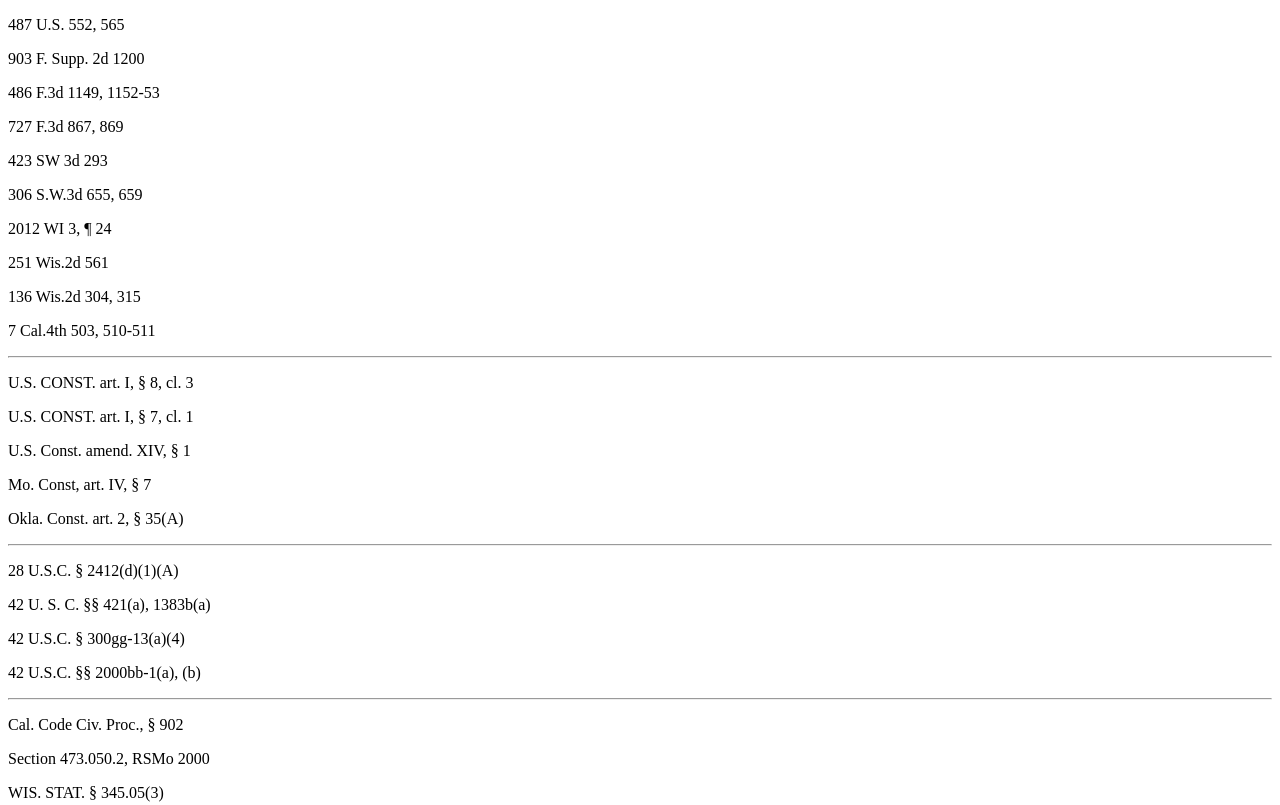
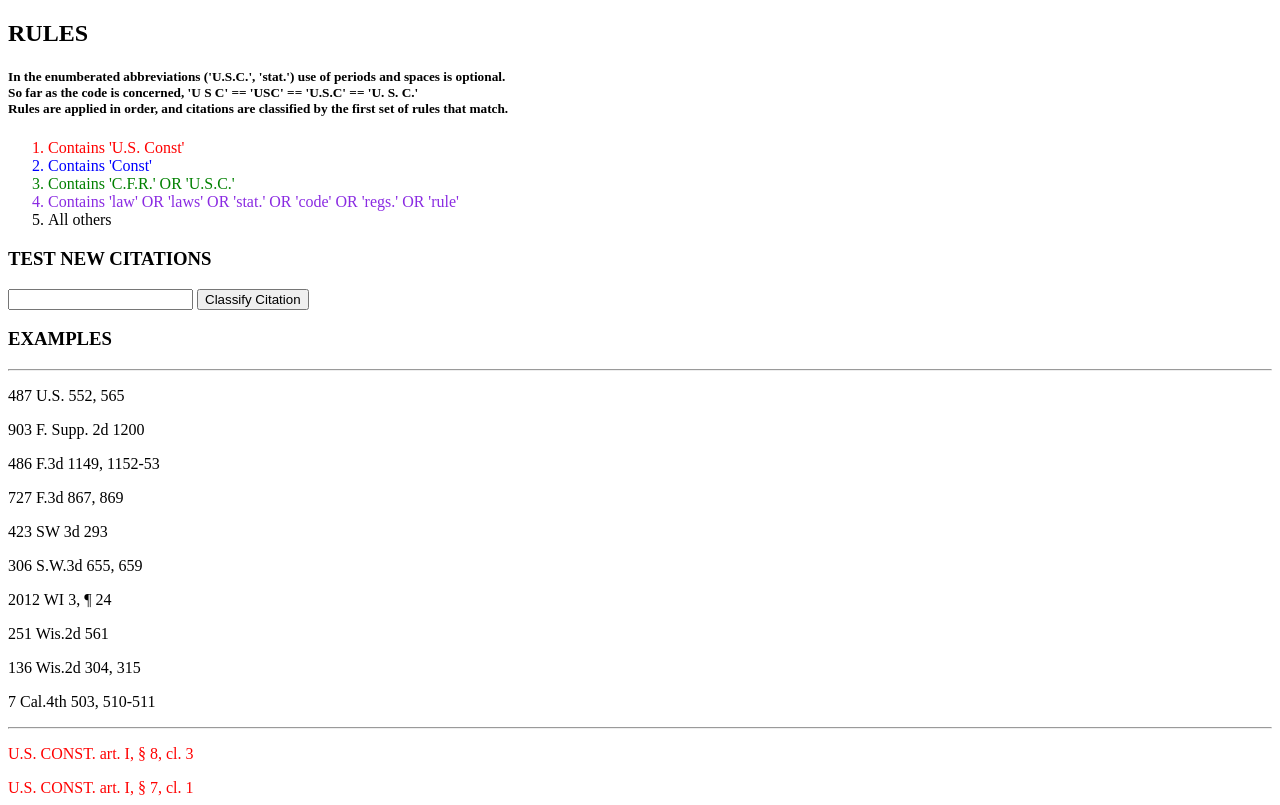
Before and after one commit to ambirdsall/lawfetcher, a plain HTML site: page test.html in a window 1280 px wide. Shown: the top 805 px of the page. Drawn offline with Linux system fonts and the light colour scheme.

Commit message:
Add classification code and input; color-label types

```diff
--- a/test.css
+++ b/test.css
@@ -0,0 +1,6 @@
+.test-1 { color: red; }
+.test-2 { color: blue; }
+.test-3 { color: green; }
+.test-4 { color: blueviolet; }
+.test-5 { color: chocolate; }
+.test-6 { color: cadetblue; }
--- a/test.html
+++ b/test.html
@@ -6,6 +6,28 @@
   <link rel="stylesheet" href="test.css">
 </head>
 <body>
+  <h2>RULES</h2>
+  <h5>
+    In the enumberated abbreviations ('U.S.C.', 'stat.') use of periods and spaces is optional.<br/>
+    So far as the code is concerned, 'U S C' == 'USC' == 'U.S.C' == 'U. S. C.'<br/>
+    Rules are applied in order, and citations are classified by the first set of rules that match.
+  </h5>
+  <ol>
+    <li class="test-1">Contains 'U.S. Const'</li>
+    <li class="test-2">Contains 'Const'</li>
+    <li class="test-3">Contains 'C.F.R.' OR 'U.S.C.'</li>
+    <li class="test-4">Contains 'law' OR 'laws' OR 'stat.' OR 'code' OR 'regs.' OR 'rule'</li>
+    <li>All others</li>
+  </ol>
+  <h3>TEST NEW CITATIONS</h3>
+  <form>
+    <input id="input-citation" type="text">
+    <button id="submit-citation">Classify Citation</button>
+  </form>
+  <div id="results"></div>
+  <h3>EXAMPLES</h3>
+  <hr>
+  <div class="test-list">
     <div class="test-case"><p class="citation">487 U.S. 552, 565</p></div>
     <div class="test-case"><p class="citation">903 F. Supp. 2d 1200</p></div>
     <div class="test-case"><p class="citation">486 F.3d 1149, 1152-53</p></div>
@@ -54,6 +76,7 @@
     <div class="test-case"><p class="citation">F.R.C.P. rule 55(b)(2)</p></div>
     <div class="test-case"><p class="citation">Cal. Rules of Court, rule 4.421(a)(8)</p></div>
     <div class="test-case"><p class="citation">Cal. Code Regs. title 8, section 11090</p></div>
+  </div>
 
 
   <script type="text/javascript" src="js/jquery/dist/jquery.js"></script>
--- a/test.js
+++ b/test.js
@@ -1,6 +1,66 @@
+// filter a jQuery object by regex and apply cssClass to all matching
+//   members
+// returns the non-matching subset to allow chaining
+$.fn.filterOutAndClassify = function(regex, cssClass) {
+  // outer `this` refers to $setOfElements
+  // inner `this` refers to $setOfElements[i] (DOM element, not jQuery wrapped)
+  this.filter(function(i) {
+    return $(this).text().match(regex);
+  }).addClass(cssClass);
+
+  return this.filter(function(i) {
+    return !($(this).text().match(regex))
+  })
+}
+
+function determineCitationType($set) {
+  $set.filterOutAndClassify(/U\.?S\.? Const/i, "test-1")
+      .filterOutAndClassify(/Const/i, "test-2")
+      .filterOutAndClassify(/(?:C\.? ?F\.? ?R\.?)|(?:U\.? ?S\.? ?C\.?)/i, "test-3")
+      .filterOutAndClassify(/(?:laws?)|(?:stat\.?)|(?:code)|(?:regs\.?)|(?:rule)/i, "test-4")
+      // .addClass("test-5")
+}
+
 var testCases = $(".test-case"),
-    citations;
+    results,
+    newTestButton;
 
-citations = testCases.map(function(index, el) {
-  return $(el).text()
-});
+newTestButton = $("#submit-citation");
+results = $("#results");
+
+determineCitationType(testCases);
+
+newTestButton.click(function(e) {
+  e.preventDefault();
+  var userInput = $("#input-citation"),
+      currentCitation = userInput.val()
+
+  userInput.val("");
+  results.append($("<p></p>")
+      .text(currentCitation)
+      .addClass("result-citation"))
+
+  determineCitationType($(".result-citation"))
+})
+
+
+
+  // testCases.filter(function(i) {
+  //   return $(this).text().match(/U\.?S\.? Const/i);
+  // }).addClass("test-1");
+
+  // testCases.filter(function(i) {
+  //   return $(this).text().search(/U\.?S\.?/i) === -1
+  // })
+  //   .filter(function(i) {
+  //     return $(this).text().match(/const\.?/i);
+  //   }).addClass("test-2");
+
+  // $(citations).each(function(i,c){
+  //   console.log(i+1 + ": " + c);
+
+  //   var matchData = c.match(/\d+ ([\w. ]+) \d+(?:, (\d+(?:-(\d+))?))?/);
+
+  //   console.log(matchData);
+  // })
+// })
```
Lines whose indentation alone changed are shown as unchanged.
